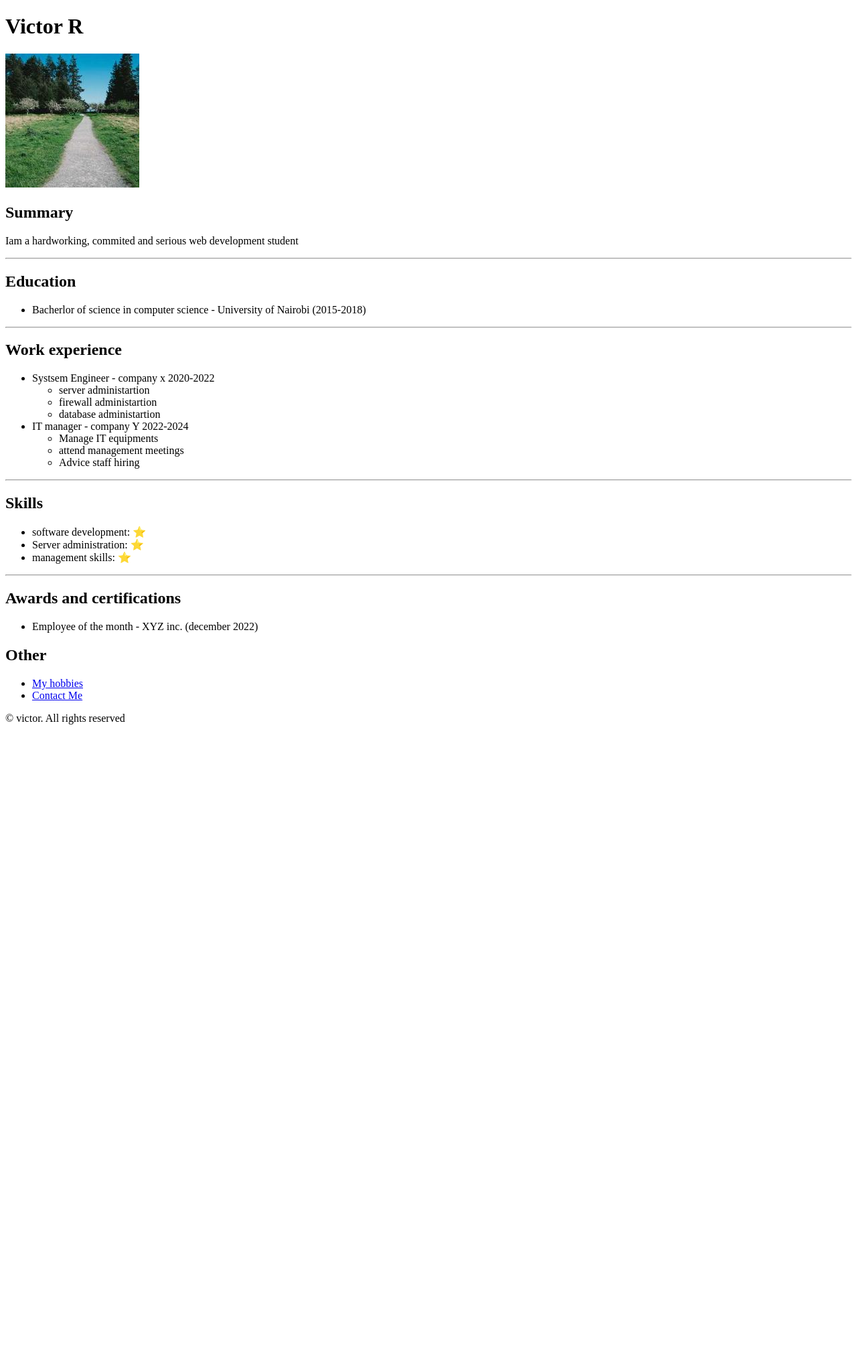
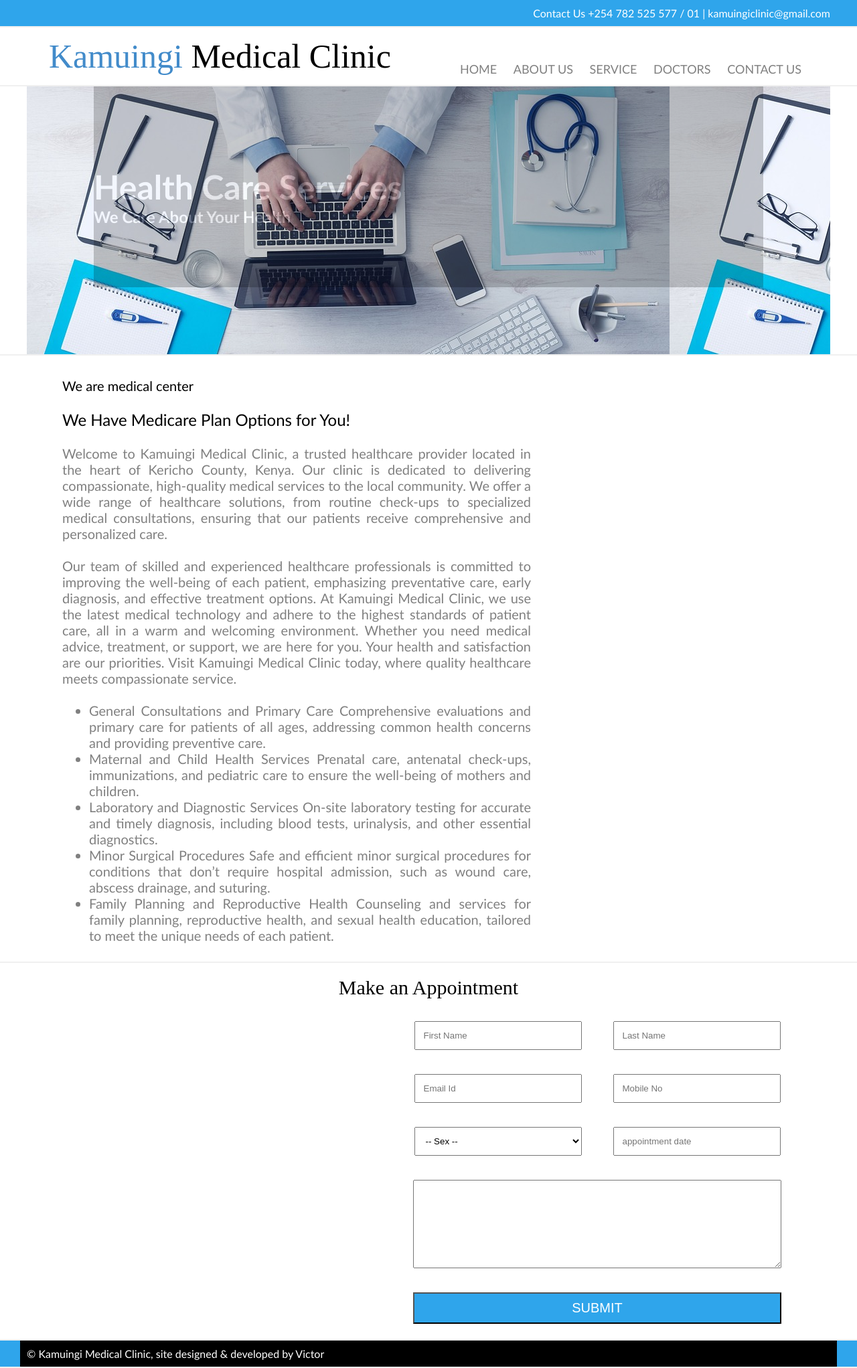
Before and after one commit to victorR600/resume, a plain HTML site: page index.html in a window 1280 px wide. Shown: the whole page at 67% size. Before the commit the page ends 1098 px from the top, so only its background shows below. Drawn offline with Linux system fonts and the light colour scheme.

Commit message:
Add files via upload

```diff
--- /dev/null
+++ b/css/style.css
@@ -0,0 +1,137 @@
+*{
+	margin:auto;
+	padding:auto;
+}
+.top{
+	width:100%;
+	background-color:#2FA5EB !important;
+	border-bottom:2px solid #f0f0f0;
+}
+.top div{
+	width:1200px;
+	color:#fff;
+	background-color:#2FA5EB !important;
+	font-family:calibri;
+	padding:10px;
+	text-align:right;
+}
+
+.logo{
+	width:100%;
+	background-color:;
+	border-bottom:2px solid #f0f0f0;
+}
+.logo div{
+	width:1200px;
+	background-color:;
+	font-family:calibri;
+	padding:10px;
+	text-align:left;
+}
+.logo div table a{
+	padding:10px;
+	text-decoration:none;
+	color:gray;
+}
+.logo div table a:hover{
+	color:#428bca;
+	border-bottom:2px solid gray;
+}
+
+.middle{
+	width:100%;
+	border-bottom:2px solid #f0f0f0;
+}
+.middle div{
+	width:1200px;
+	height:400px;
+	font-family:calibri;
+}
+.middle div p{
+	width:1000px;
+	font-weight:bold;
+	height:300px;
+	color:#fff;
+	opacity:0.2;
+	font-size:50px;
+	background-color:#000;
+}
+
+.bottom{
+	width:100%;
+	background-color:;
+	border-bottom:2px solid #f0f0f0;
+}
+.bottom div{
+	width:1200px;
+	color:#fff;
+	background-color:;
+	font-family:calibri;
+	text-align:right;
+}
+.bottom div table{
+	padding-top:30px;
+	width:1100px;
+	text-align:justify;
+	color:gray;
+	font-size:20px;
+}
+
+.bottom_up{
+	width:100%;
+	background-color:;
+	border-bottom:2px solid #f0f0f0;
+}
+.bottom_up div{
+	padding-top:20px;
+	width:1200px;
+	text-align:center;
+	background-color:;
+	font-family:forte;
+	font-size:30px;
+	padding-bottom:20px;
+}
+.bottom_up div table{
+	padding-top:30px;
+	font-size:30px;
+	width:1100px;
+	text-align:center;
+	background-color:;
+	font-family:calibri;
+
+}
+
+input[type="text"]{
+	padding:12px;
+	width:250px;
+}
+select{
+	padding:12px;
+	width:250px;
+}
+textarea{
+	padding:50px;
+	width:550px;
+}
+button{
+	width:550px;
+	padding:10px;
+	color:#fff;
+	font-size:20px;
+	background-color:#2FA5EB !important;
+}
+
+
+.nav_down{
+	width:100%;
+	background-color:#2FA5EB !important;
+	border-bottom:2px solid #f0f0f0;
+}
+.nav_down div{
+	width:1200px;
+	color:#fff;
+	background-color:#000;
+	font-family:calibri;
+	padding:10px;
+	text-align:left;
+}
--- a/index.html
+++ b/index.html
@@ -1,73 +1,140 @@
-<!DOCTYPE html>
-<html lang="en">
+<html>
 <head>
-    <meta charset="UTF-8">
-    <meta name="viewport" content="width=device-width, initial-scale=1.0">
-    <title>My Resume</title>
+	<title> Kamuingi Medical Clinic </title>
+
+	<link href="css/style.css" type="text/css" rel="stylesheet">
+
 </head>
 <body>
 
-<h1>Victor R</h1>
-<!-- <img src="https://picsum.photos/200" alt="Victor Image" />-->
- <img src="./assets/images/victor.png" height="200" alt="Victor Image" />
+	<div class="top">
+		<div>
+		 Contact Us +254 782 525 577 / 01 | kamuingiclinic@gmail.com
+		</div>
+	</div>
 
-<h2>Summary</h2>
-<p>Iam a hardworking, commited and serious web development student</p>
-<hr/>
+	<div class="logo">
+		<div>
+			<table>
+				<tr>
+					<td width="600px" style="font-size:50px;font-family:forte;"> <font color="#428bca"> Kamuingi  </font><font color="#000"> Medical Clinic</font> </td>
+					<td> <br> <br>
+						<font size="4px">
+							<a href="index.html">HOME</a>
+							<a href="about.html">ABOUT US</a>
+							<a href="service.html">SERVICE</a>
+							<a href="doctor.html">DOCTORS</a>
+							<a href="contact.html">CONTACT US</a>
+						</font>
+					</td>
+				</tr>
+			</table>
+		</div>
+	</div>
 
-<h2>Education</h2>
+	<div class="middle">
+		<div style="background-image:url('img/a.jpg');">
+		<p>
+			<br> <br>
+					Health Care Services  <br>
+			<font size="5px"> We Care About Your Health </font>
+		</p>
+		</div>
+	</div>
+
+	<div class="bottom">
+		<div>
+			<table border="0">
+				<tr>
+					<td width="700px">
+						<font color="#000"> We are medical center </font> <br> <br>
+
+					<font color="#000" size="5px"> We Have Medicare Plan Options for You! </font> <br> <br>
+
+					Welcome to Kamuingi Medical Clinic, a trusted healthcare provider located in the heart of Kericho County, Kenya. Our clinic is dedicated to delivering compassionate, high-quality medical services to the local community. We offer a wide range of healthcare solutions, from routine check-ups to specialized medical consultations, ensuring that our patients receive comprehensive and personalized care.<br><br>
+
+					Our team of skilled and experienced healthcare professionals is committed to improving the well-being of each patient, emphasizing preventative care, early diagnosis, and effective treatment options. At Kamuingi Medical Clinic, we use the latest medical technology and adhere to the highest standards of patient care, all in a warm and welcoming environment.
+
+					Whether you need medical advice, treatment, or support, we are here for you. Your health and satisfaction are our priorities. Visit Kamuingi Medical Clinic today, where quality healthcare meets compassionate service. <br><br>
 <ul>
-    <li>Bacherlor of science in computer science - University of Nairobi (2015-2018)</li>
+<li> General Consultations and Primary Care
+	Comprehensive evaluations and primary care for patients of all ages, addressing common health concerns and providing preventive care.
+<li>Maternal and Child Health Services
+	Prenatal care, antenatal check-ups, immunizations, and pediatric care to ensure the well-being of mothers and children.
+<li>Laboratory and Diagnostic Services
+	On-site laboratory testing for accurate and timely diagnosis, including blood tests, urinalysis, and other essential diagnostics.
+<li>Minor Surgical Procedures
+	Safe and efficient minor surgical procedures for conditions that don’t require hospital admission, such as wound care, abscess drainage, and suturing.
+<li>Family Planning and Reproductive Health
+	Counseling and services for family planning, reproductive health, and sexual health education, tailored to meet the unique needs of each patient.
 </ul>
+<br>
+ </td>
 
-<hr />
 
-<h2>Work experience</h2>
+					<td> </td>
+				</tr>
 
-<ul>
-    <li>Systsem Engineer - company x
-        2020-2022
-        <ul>
-            <li>server administartion</li>
-            <li>firewall administartion</li>
-            <li>database administartion</li>
 
-        </ul>
-    </li>
-    <li>IT manager - company Y
-        2022-2024
-        <ul>
-            <li>Manage IT equipments</li>
-            <li>attend management meetings</li>
-            <li>Advice staff hiring</li>
-        </ul>
-    </li>
-</ul>
+			</table>
+		</div>
+	</div>
 
-<hr />
+	<div class="bottom_up">
+		<div>
+				Make an Appointment
 
-<h2>Skills</h2>
+				<table>
 
-<ul>
-    <li>software development: &#11088;</li>
-    <li>Server administration: &#11088;</li>
-    <li>management skills: &#11088; </li>
-</ul>
+					<tr>
+						<td width="500px"> </td>
+						<td>	<input type="text" placeholder="First Name">
+						<td> 	<input type="text" placeholder="Last Name">
+					</tr>
+					<tr height="30px">
 
-<hr />
+					</tr>
+					<tr>
+						<td width="500px"> </td>
+						<td>	<input type="text" placeholder="Email Id">
+						<td> 	<input type="text" placeholder="Mobile No">
+					</tr>
 
-<h2>Awards and certifications</h2>
+					<tr height="30px">
 
-<ul>
-    <li>Employee of the month - XYZ inc. (december 2022)</li>
-</ul>
-<h2>Other</h2>
-<ul>
-    <li><a href="./public/hobbies.html">My hobbies</a></li>
-    <li><a href="./public/contact.html">Contact Me</a></li>
-</ul>
-<footer>
-    <p>© victor. All rights reserved</p>
-</footer>
-</body>
-</html>
+					</tr>
+					<tr>
+						<td width="500px"> </td>
+						<td>	<select> <option> -- Sex -- </option> <option> Male </option> <option> Female </option> </select>
+						<td> 	<input type="text" placeholder="appointment date">
+					</tr>
+
+						<tr height="30px">
+
+					</tr>
+					<tr>
+						<td width="500px"> </td>
+						<td colspan="2">	<textarea placeholder="Message"> </textarea>
+					</tr>
+
+						<tr height="30px">
+
+					</tr>
+					<tr>
+						<td width="500px"> </td>
+						<td colspan="2">	<button> SUBMIT </button>
+					</tr>
+				</table>
+
+		</div>
+	</div>
+
+
+
+
+
+	<div class="nav_down">
+		<div>
+		 &copy; Kamuingi Medical Clinic, site designed & developed by Victor
+		</div>
+	</div>
```
Also changed, not shown: about.html (added, +92 -0 lines), contact.html (added, +79 -0 lines), doctor.html (added, +69 -0 lines), service.html (added, +107 -0 lines), img/01.jpg (added), img/a.jpg (added), img/about.jpg (added), 1 other file.
